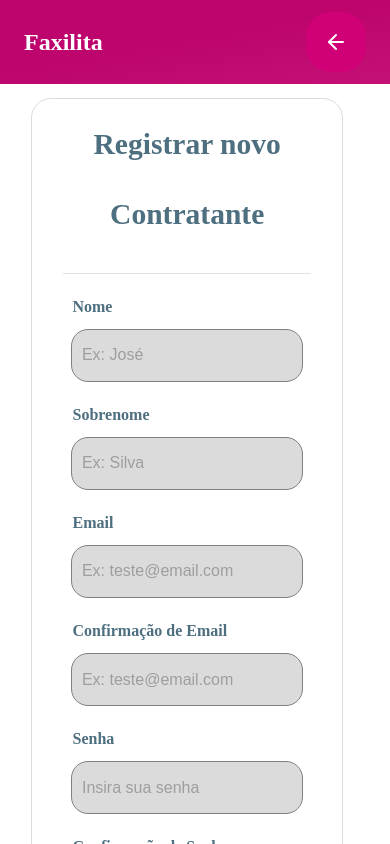
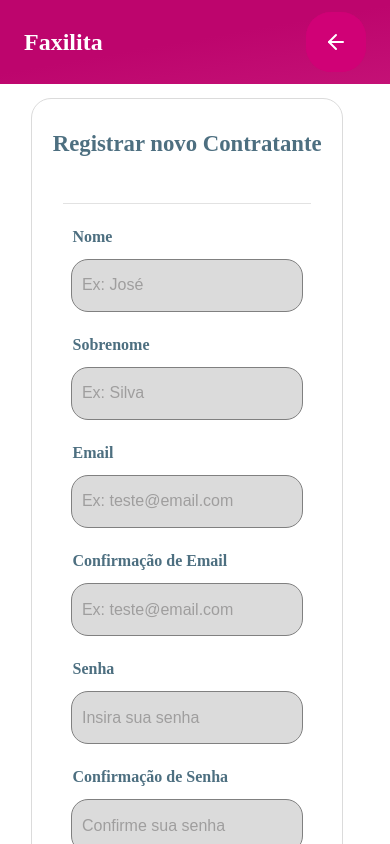
Before and after one commit to Luccacpl/Faxilita, a React (Create React App) app: page /Cadastro/1 in a window 390 px wide. Shown: the top 844 px of the page. Built offline with nearby package versions, Linux system fonts and the light colour scheme.

Commit message:
Arrumando tamanho de letra para Mobile

```diff
--- a/src/styles/pages/CadastroContratante.css
+++ b/src/styles/pages/CadastroContratante.css
@@ -181,7 +181,7 @@ hr {
 	}
 
 	#page-cadastro-contratante .wrapper h1 {
-		font-size: 3.5vh;
+		font-size: 2.7vh;
 
 		color: #4d6f80;
 		font-family: Nunito;
```
